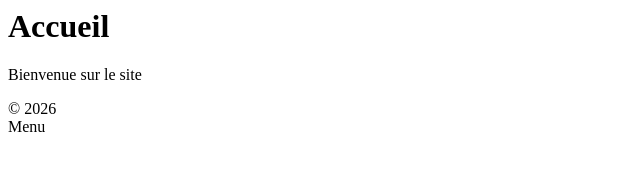
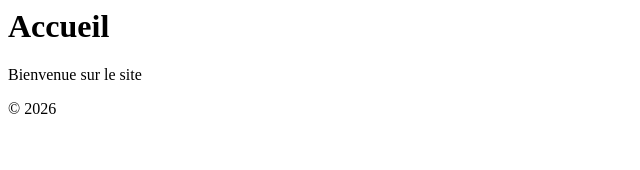
Before and after one commit to Milann-lede/tp2-reparer-depot, a plain HTML site: page index.html in a window 1280 px wide. Shown: the full height of the page, 0-640 px from the left. Drawn offline with Linux system fonts and the light colour scheme.

Commit message:
Revert "Ajout du menu"
This reverts commit 62dda0e61a7d504d8bbe2b007cf9c8831850cd39.

```diff
--- a/index.html
+++ b/index.html
@@ -1,4 +1,3 @@
 <h1>Accueil</h1>
 <p>Bienvenue sur le site</p>
 <footer>© 2026</footer>
-<nav>Menu</nav>
```
